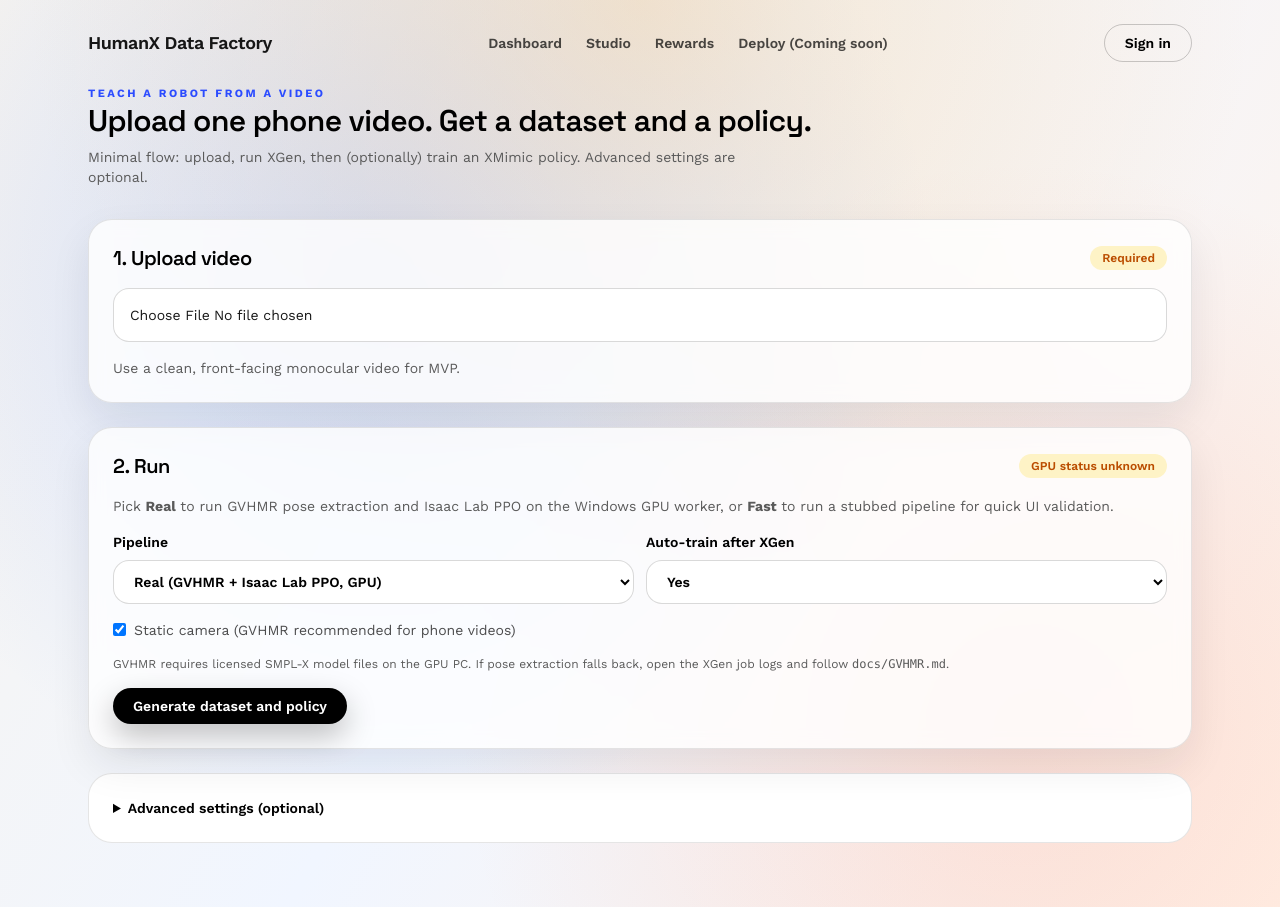
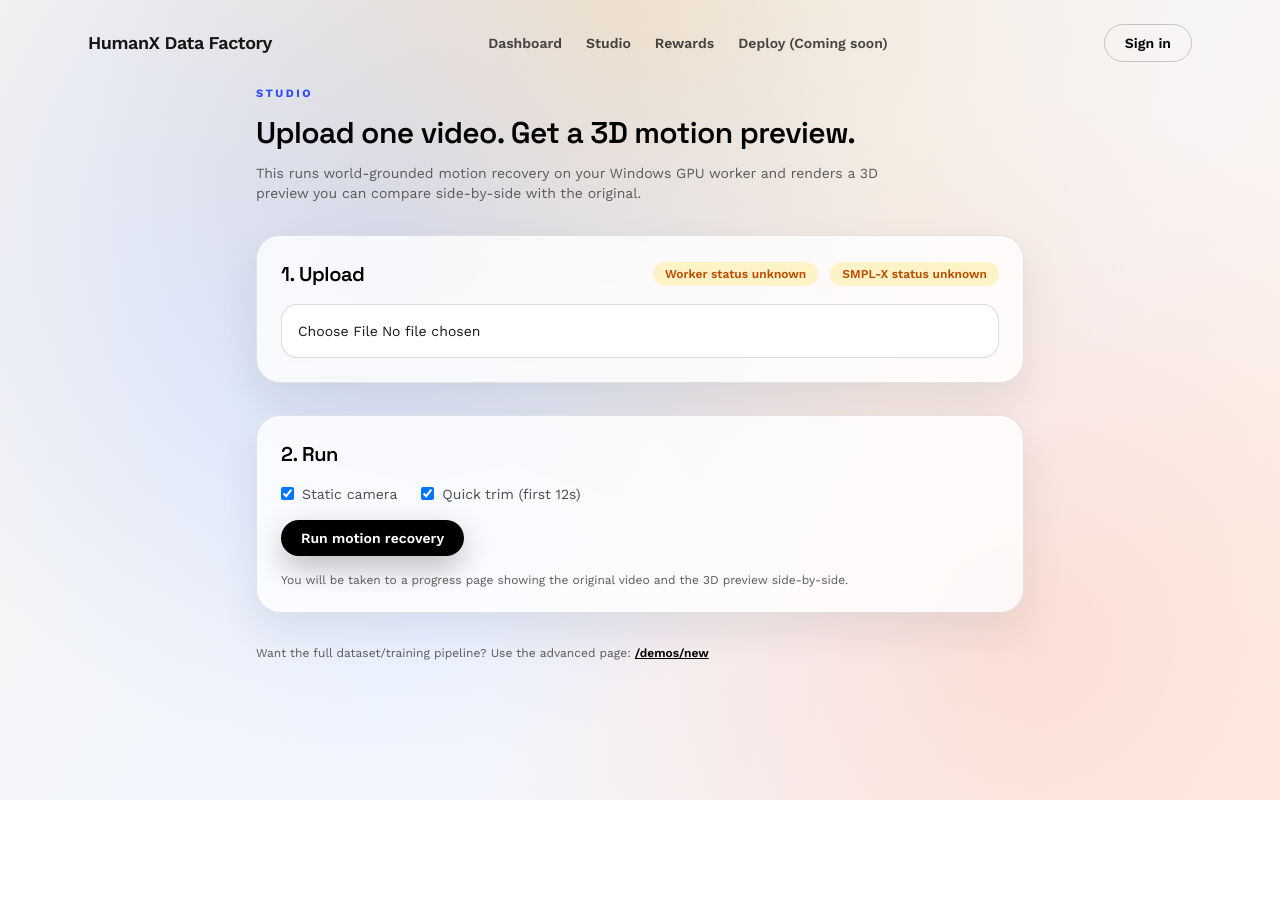
Before and after one commit to vukilla/han-platform-2.0, a Next.js app in the folder apps/web/: page /studio in a window 1280 px wide. After the commit the page ends 800 px from the top, so only its background shows below. Built offline with nearby package versions, Linux system fonts and the light colour scheme; no server answers.

Commit message:
Studio: simple motion recovery upload/run UI

```diff
--- a/apps/web/src/app/dashboard/page.tsx
+++ b/apps/web/src/app/dashboard/page.tsx
@@ -8,16 +8,16 @@
       <section className="flex flex-wrap items-center justify-between gap-4">
         <div>
           <p className="section-eyebrow">Dashboard</p>
-          <h1 className="text-3xl font-semibold text-black">Projects, demos, datasets, policies.</h1>
+          <h1 className="text-3xl font-semibold text-black">Projects, runs, datasets, policies.</h1>
         </div>
-        <LinkButton href="/demos/new">New demo</LinkButton>
+        <LinkButton href="/studio">New upload</LinkButton>
       </section>
 
       <div className="grid gap-6 lg:grid-cols-3">
         <Card>
           <p className="text-sm font-semibold text-black/60">Active demos</p>
           <p className="mt-3 text-3xl font-semibold text-black">3</p>
-          <p className="text-sm">1 running XGen job, 2 ready for XMimic.</p>
+          <p className="text-sm">1 processing run, 2 ready for training.</p>
         </Card>
         <Card>
           <p className="text-sm font-semibold text-black/60">Datasets</p>
@@ -42,11 +42,11 @@
             <span className="text-black/60">2 minutes ago</span>
           </div>
           <div className="flex items-center justify-between border-b border-black/10 pb-3">
-            <span>XGen augmentation 3 completed</span>
+            <span>Dataset variation batch completed</span>
             <span className="text-black/60">15 minutes ago</span>
           </div>
           <div className="flex items-center justify-between">
-            <span>XMimic student distillation queued</span>
+            <span>Training queued</span>
             <span className="text-black/60">1 hour ago</span>
           </div>
         </div>
--- a/apps/web/src/app/demos/new/page.tsx
+++ b/apps/web/src/app/demos/new/page.tsx
@@ -122,10 +122,10 @@
   return (
     <div className="space-y-8">
       <section>
-        <p className="section-eyebrow">Teach A Robot From A Video</p>
+        <p className="section-eyebrow">Studio</p>
         <h1 className="text-3xl font-semibold text-black">Upload one phone video. Get a dataset and a policy.</h1>
         <p className="mt-2 max-w-2xl text-sm text-black/70">
-          Minimal flow: upload, run XGen, then (optionally) train an XMimic policy. Advanced settings are optional.
+          Minimal flow: upload, generate practice data, then (optionally) train a policy. Advanced settings are optional.
         </p>
       </section>
 
@@ -152,8 +152,8 @@
             />
           </div>
           <p className="text-sm">
-            Pick <strong>Real</strong> to run GVHMR pose extraction and Isaac Lab PPO on the Windows GPU worker, or{" "}
-            <strong>Fast</strong> to run a stubbed pipeline for quick UI validation.
+            Pick <strong>Full</strong> to run motion recovery and training on the Windows GPU worker, or <strong>Quick</strong>{" "}
+            to run a stubbed pipeline for UI validation.
           </p>
           <div className="grid gap-3 md:grid-cols-2">
             <label className="grid gap-2 text-sm font-semibold text-black">
@@ -163,8 +163,8 @@
                 value={pipeline}
                 onChange={(event) => setPipeline(event.target.value as "fast" | "real")}
               >
-                <option value="real">Real (GVHMR + Isaac Lab PPO, GPU)</option>
-                <option value="fast">Fast (placeholder + synthetic)</option>
+                <option value="real">Full (motion recovery + PPO teacher, GPU)</option>
+                <option value="fast">Quick (placeholder + synthetic)</option>
               </select>
             </label>
             <label className="grid gap-2 text-sm font-semibold text-black">
@@ -186,13 +186,13 @@
                 checked={gvhmrStaticCam}
                 onChange={(event) => setGvhmrStaticCam(event.target.checked)}
               />
-              Static camera (GVHMR recommended for phone videos)
+              Static camera (recommended for phone videos)
             </label>
           ) : null}
           {pipeline === "real" ? (
             <p className="text-xs text-black/60">
-              GVHMR requires licensed SMPL-X model files on the GPU PC. If pose extraction falls back, open the XGen job
-              logs and follow <code>docs/GVHMR.md</code>.
+              Motion recovery requires a licensed SMPL-X model file on the GPU PC. If it falls back, open the job logs and follow{" "}
+              <code>docs/GVHMR.md</code>.
             </p>
           ) : null}
           <Button onClick={handleRun}>Generate dataset and policy</Button>
--- a/apps/web/src/app/gvhmr/page.tsx
+++ b/apps/web/src/app/gvhmr/page.tsx
@@ -89,7 +89,7 @@
       setSmplxUploadStatus("Uploading SMPL-X model...");
       const status = await uploadGvhmrSmplxModel(smplxFile);
       setSmplxStatus(status);
-      setSmplxUploadStatus("Uploaded. New GVHMR runs will produce a real 3D preview.");
+      setSmplxUploadStatus("Uploaded. New runs will produce a real 3D preview.");
     } catch (err) {
       setSmplxUploadStatus(null);
       setError(err instanceof Error ? err.message : "Failed to upload SMPL-X model");
@@ -116,8 +116,8 @@
 
       setStatus("Finding project...");
       const projects = await listProjects();
-      const existing = projects.find((p) => p.name === "GVHMR Demos");
-      const project = existing ?? (await createProject("GVHMR Demos", "Pose recovery from monocular phone video"));
+      const existing = projects.find((p) => p.name === "Studio");
+      const project = existing ?? (await createProject("Studio", "Phone video -> 3D motion preview"));
 
       setStatus("Creating demo record...");
       const demo = await createDemo(project.id, "human", "none");
@@ -125,7 +125,7 @@
       setStatus("Uploading video...");
       await uploadDemoVideo(demo.id, file);
 
-      setStatus("Starting GVHMR...");
+      setStatus("Starting motion recovery...");
       const job = await runXgen(demo.id, {
         requires_gpu: true,
         only_pose: true,
@@ -148,11 +148,11 @@
   return (
     <div className="mx-auto max-w-2xl space-y-8">
       <section className="space-y-3">
-        <p className="section-eyebrow">GVHMR</p>
+        <p className="section-eyebrow">Motion Recovery</p>
         <h1 className="text-3xl font-semibold text-black">Upload a video and recover 3D motion</h1>
         <p className="text-sm text-black/70">
-          This runs GVHMR pose extraction on the Windows GPU worker and shows a side-by-side preview: original video plus a
-          3D skeleton render.
+          This runs motion recovery on the Windows GPU worker and shows a side-by-side preview: original video plus a 3D
+          skeleton render. (Powered by GVHMR.)
         </p>
       </section>
 
@@ -234,7 +234,7 @@
           </div>
         </details>
         <Button onClick={handleRun} disabled={!file || poseReady === false || smplxStatus?.exists === false}>
-          Run GVHMR
+          Run motion recovery
         </Button>
         {status ? <p className="text-sm text-emerald-700">{status}</p> : null}
         {error ? <p className="text-sm text-rose-700">{error}</p> : null}
--- a/apps/web/src/app/jobs/[id]/page.tsx
+++ b/apps/web/src/app/jobs/[id]/page.tsx
@@ -183,7 +183,7 @@
   const stageNames: Record<string, string> = onlyPose
     ? {
         INGEST_VIDEO: "Upload video",
-        ESTIMATE_POSE: "Run GVHMR",
+        ESTIMATE_POSE: "Recover 3D motion",
         RENDER_PREVIEWS: "Render preview",
       }
     : {};
@@ -270,15 +270,15 @@
   const demoVideo = demo?.video_uri ?? null;
   const previewMessage = jobIsComplete
     ? poseOk === false
-      ? "GVHMR fell back to a placeholder pose (no preview video). See the pose log below."
+      ? "Motion recovery fell back to a placeholder pose (no preview video). See the pose log below."
       : "Pose preview not available yet. See the pose log below if this persists."
     : jobIsFailed
       ? "Pose preview failed. See the worker error/logs."
       : status === "ESTIMATE_POSE"
-        ? "GVHMR running..."
+        ? "Recovering motion..."
         : status === "RENDER_PREVIEWS"
           ? "Rendering preview..."
-          : "Waiting for pose preview...";
+          : "Queued. Waiting for motion recovery to start...";
 
   const currentIndex = status ? (stages as readonly string[]).indexOf(status) : -1;
   const stageLabel = (index: number) => {
@@ -309,7 +309,7 @@
       <section className="flex flex-wrap items-center justify-between gap-4">
         <div>
           <p className="section-eyebrow">Job progress</p>
-          <h1 className="text-3xl font-semibold text-black">{onlyPose ? "GVHMR pose pipeline" : "XGen pipeline stages"}</h1>
+          <h1 className="text-3xl font-semibold text-black">{onlyPose ? "Motion recovery pipeline" : "Dataset generation pipeline"}</h1>
           {jobId ? <p className="mt-2 text-sm text-black/60">{jobId}</p> : null}
         </div>
         <div className="flex flex-wrap items-center gap-3">
@@ -354,7 +354,7 @@
 
       {onlyPose && jobIsComplete && poseOk === false ? (
         <Card className="space-y-2">
-          <h2 className="text-lg font-semibold text-black">GVHMR ran with a fallback</h2>
+          <h2 className="text-lg font-semibold text-black">Motion recovery ran with a fallback</h2>
           <p className="text-sm text-black/70">
             The most common cause is a missing licensed SMPL-X model file (<span className="font-mono">SMPLX_NEUTRAL.npz</span>).
             Upload it below (or in <span className="font-mono">/gvhmr</span>), then rerun this job.
@@ -378,7 +378,7 @@
             </div>
           ) : null}
           <div className="flex flex-wrap items-center gap-3">
-            <Button onClick={handleRequeue}>Rerun GVHMR</Button>
+            <Button onClick={handleRequeue}>Rerun motion recovery</Button>
             {requeueStatus ? <span className="text-sm text-black/70">{requeueStatus}</span> : null}
           </div>
         </Card>
@@ -409,7 +409,7 @@
               )}
             </div>
             <div className="space-y-2">
-              <p className="text-sm font-semibold text-black/60">GVHMR preview</p>
+              <p className="text-sm font-semibold text-black/60">3D preview</p>
               {posePreview ? (
                 <video className="w-full rounded-2xl border border-black/10 bg-black" controls playsInline src={posePreview} />
               ) : demoVideo ? (
@@ -434,7 +434,7 @@
           <h2 className="text-xl font-semibold text-black">Pose extraction</h2>
           <div className="flex flex-wrap items-center gap-3 text-sm">
             <Badge
-              label={poseOk === true ? "GVHMR OK" : poseOk === false ? "GVHMR fallback" : "Unknown"}
+              label={poseOk === true ? "Pose OK" : poseOk === false ? "Pose fallback" : "Unknown"}
               tone={poseOk === true ? "emerald" : poseOk === false ? "rose" : "amber"}
             />
             {poseFallback ? <span className="text-black/70">fallback: {poseFallback}</span> : null}
@@ -451,7 +451,7 @@
                 Download pose log
               </a>
             ) : null}
-            <span className="text-sm text-black/60">GVHMR setup: see `docs/GVHMR.md` in the repo</span>
+            <span className="text-sm text-black/60">Motion recovery setup: see `docs/GVHMR.md` in the repo</span>
           </div>
         </Card>
       ) : null}
--- a/apps/web/src/app/studio/page.tsx
+++ b/apps/web/src/app/studio/page.tsx
@@ -1 +1,258 @@
-export { default } from "../demos/new/page";
+"use client";
+
+import Link from "next/link";
+import { useEffect, useState } from "react";
+import { useRouter } from "next/navigation";
+import { Badge } from "@/components/ui/Badge";
+import { Button } from "@/components/ui/Button";
+import { Card } from "@/components/ui/Card";
+import {
+  createDemo,
+  createProject,
+  getGvhmrSmplxModelStatus,
+  login,
+  listProjects,
+  runXgen,
+  uploadDemoVideo,
+  uploadGvhmrSmplxModel,
+  GVHMRSmplxModelStatus,
+} from "@/lib/api";
+import { getToken, setToken } from "@/lib/auth";
+
+export default function StudioPage() {
+  const router = useRouter();
+  const [file, setFile] = useState<File | null>(null);
+  const [localPreviewUrl, setLocalPreviewUrl] = useState<string | null>(null);
+  const [gvhmrStaticCam, setGvhmrStaticCam] = useState(true);
+  const [quickTrim, setQuickTrim] = useState(true);
+  const [poseReady, setPoseReady] = useState<boolean | null>(null);
+  const [smplxStatus, setSmplxStatus] = useState<GVHMRSmplxModelStatus | null>(null);
+  const [smplxFile, setSmplxFile] = useState<File | null>(null);
+  const [smplxUploadStatus, setSmplxUploadStatus] = useState<string | null>(null);
+  const [status, setStatus] = useState<string | null>(null);
+  const [error, setError] = useState<string | null>(null);
+
+  useEffect(() => {
+    let timer: NodeJS.Timeout | null = null;
+    const apiUrl = process.env.NEXT_PUBLIC_API_URL || "http://localhost:8000";
+    const poll = () => {
+      fetch(`${apiUrl}/ops/workers?timeout=1.0`)
+        .then((res) => (res.ok ? res.json() : null))
+        .then((data) => setPoseReady(Boolean(data?.has_pose_queue)))
+        .catch(() => setPoseReady(null));
+    };
+    poll();
+    timer = setInterval(poll, 3000);
+    return () => {
+      if (timer) clearInterval(timer);
+    };
+  }, []);
+
+  useEffect(() => {
+    return () => {
+      if (localPreviewUrl) {
+        URL.revokeObjectURL(localPreviewUrl);
+      }
+    };
+  }, [localPreviewUrl]);
+
+  async function ensureLoggedIn() {
+    if (getToken()) return;
+    const resp = await login("demo@humanx.local", "Demo");
+    setToken(resp.token);
+  }
+
+  useEffect(() => {
+    let cancelled = false;
+    void (async () => {
+      try {
+        await ensureLoggedIn();
+        const status = await getGvhmrSmplxModelStatus();
+        if (!cancelled) setSmplxStatus(status);
+      } catch {
+        if (!cancelled) setSmplxStatus(null);
+      }
+    })();
+    return () => {
+      cancelled = true;
+    };
+  }, []);
+
+  async function handleUploadSmplx() {
+    setSmplxUploadStatus(null);
+    setError(null);
+    if (!smplxFile) {
+      setError("Select `SMPLX_NEUTRAL.npz` first.");
+      return;
+    }
+    try {
+      await ensureLoggedIn();
+      setSmplxUploadStatus("Uploading SMPL-X model...");
+      const status = await uploadGvhmrSmplxModel(smplxFile);
+      setSmplxStatus(status);
+      setSmplxUploadStatus("Uploaded. You can run motion recovery now.");
+    } catch (err) {
+      setSmplxUploadStatus(null);
+      setError(err instanceof Error ? err.message : "Failed to upload SMPL-X model");
+    }
+  }
+
+  async function handleRun() {
+    setError(null);
+    setStatus(null);
+    if (!file) {
+      setError("Select a video file first.");
+      return;
+    }
+    if (poseReady === false) {
+      setError("Windows pose worker is offline. Start it, then try again.");
+      return;
+    }
+    if (smplxStatus?.exists === false) {
+      setError("One-time setup required: upload `SMPLX_NEUTRAL.npz` first.");
+      return;
+    }
+
+    try {
+      await ensureLoggedIn();
+
+      setStatus("Finding project...");
+      const projects = await listProjects();
+      const existing = projects.find((p) => p.name === "Studio");
+      const project = existing ?? (await createProject("Studio", "Phone video -> 3D motion preview"));
+
+      setStatus("Creating run...");
+      const demo = await createDemo(project.id, "human", "none");
+
+      setStatus("Uploading video...");
+      await uploadDemoVideo(demo.id, file);
+
+      setStatus("Starting motion recovery...");
+      const job = await runXgen(demo.id, {
+        requires_gpu: true,
+        only_pose: true,
+        pose_estimator: "gvhmr",
+        gvhmr_static_cam: Boolean(gvhmrStaticCam),
+        gvhmr_max_seconds: quickTrim ? 12 : undefined,
+        fail_on_pose_error: true,
+      });
+
+      setStatus("Opening preview...");
+      router.push(`/jobs/${job.id}`);
+    } catch (err) {
+      setError(err instanceof Error ? err.message : "Failed to start motion recovery");
+      setStatus(null);
+    }
+  }
+
+  return (
+    <div className="mx-auto max-w-3xl space-y-8">
+      <section className="space-y-3">
+        <p className="section-eyebrow">Studio</p>
+        <h1 className="text-3xl font-semibold text-black">Upload one video. Get a 3D motion preview.</h1>
+        <p className="max-w-2xl text-sm text-black/70">
+          This runs world-grounded motion recovery on your Windows GPU worker and renders a 3D preview you can compare side-by-side with the original.
+        </p>
+      </section>
+
+      <Card className="space-y-4">
+        <div className="flex flex-wrap items-center justify-between gap-3">
+          <h2 className="text-xl font-semibold text-black">1. Upload</h2>
+          <div className="flex flex-wrap items-center gap-3">
+            <Badge
+              label={
+                poseReady === true ? "Pose worker connected" : poseReady === false ? "Pose worker offline" : "Worker status unknown"
+              }
+              tone={poseReady === true ? "emerald" : poseReady === false ? "rose" : "amber"}
+            />
+            <Badge
+              label={
+                smplxStatus?.exists === true
+                  ? "SMPL-X model uploaded"
+                  : smplxStatus?.exists === false
+                    ? "SMPL-X model missing"
+                    : "SMPL-X status unknown"
+              }
+              tone={smplxStatus?.exists === true ? "emerald" : smplxStatus?.exists === false ? "rose" : "amber"}
+            />
+          </div>
+        </div>
+
+        <input
+          type="file"
+          accept="video/*"
+          onChange={(event) => {
+            const nextFile = event.target.files?.[0] ?? null;
+            setFile(nextFile);
+            if (localPreviewUrl) URL.revokeObjectURL(localPreviewUrl);
+            setLocalPreviewUrl(nextFile ? URL.createObjectURL(nextFile) : null);
+          }}
+          className="w-full rounded-2xl border border-black/15 bg-white px-4 py-4 text-sm"
+        />
+
+        {localPreviewUrl ? (
+          <div className="space-y-2">
+            <p className="text-sm font-semibold text-black/60">Selected video</p>
+            <video className="w-full rounded-2xl border border-black/10 bg-black" controls playsInline src={localPreviewUrl} />
+          </div>
+        ) : null}
+      </Card>
+
+      {smplxStatus?.exists === false ? (
+        <Card className="space-y-3">
+          <h2 className="text-xl font-semibold text-black">One-time setup</h2>
+          <p className="text-sm text-black/70">
+            Upload the licensed SMPL-X model file <span className="font-mono">SMPLX_NEUTRAL.npz</span> to enable 3D preview rendering.
+            This is stored in your object storage and reused for all runs.
+          </p>
+          <input
+            type="file"
+            accept=".npz"
+            onChange={(event) => setSmplxFile(event.target.files?.[0] ?? null)}
+            className="w-full rounded-2xl border border-black/15 bg-white px-4 py-3 text-sm"
+          />
+          <div className="flex flex-wrap items-center gap-3">
+            <Button onClick={handleUploadSmplx} disabled={!smplxFile}>
+              Upload SMPL-X model
+            </Button>
+            {smplxUploadStatus ? <span className="text-sm text-black/70">{smplxUploadStatus}</span> : null}
+          </div>
+          <p className="text-xs text-black/60">
+            Download instructions: <span className="font-mono">docs/GVHMR.md</span>
+          </p>
+        </Card>
+      ) : null}
+
+      <Card className="space-y-4">
+        <h2 className="text-xl font-semibold text-black">2. Run</h2>
+        <div className="flex flex-wrap items-center gap-6 text-sm text-black/70">
+          <label className="flex items-center gap-2">
+            <input type="checkbox" checked={gvhmrStaticCam} onChange={(e) => setGvhmrStaticCam(e.target.checked)} />
+            Static camera
+          </label>
+          <label className="flex items-center gap-2">
+            <input type="checkbox" checked={quickTrim} onChange={(e) => setQuickTrim(e.target.checked)} />
+            Quick trim (first 12s)
+          </label>
+        </div>
+        <div className="flex flex-wrap items-center gap-3">
+          <Button onClick={handleRun} disabled={!file}>
+            Run motion recovery
+          </Button>
+          {status ? <span className="text-sm text-black/70">{status}</span> : null}
+        </div>
+        {error ? <p className="text-sm text-rose-700">{error}</p> : null}
+        <p className="text-xs text-black/60">
+          You will be taken to a progress page showing the original video and the 3D preview side-by-side.
+        </p>
+      </Card>
+
+      <p className="text-xs text-black/50">
+        Want the full dataset/training pipeline? Use the advanced page:{" "}
+        <Link href="/demos/new" className="font-semibold text-black underline">
+          /demos/new
+        </Link>
+      </p>
+    </div>
+  );
+}
```
